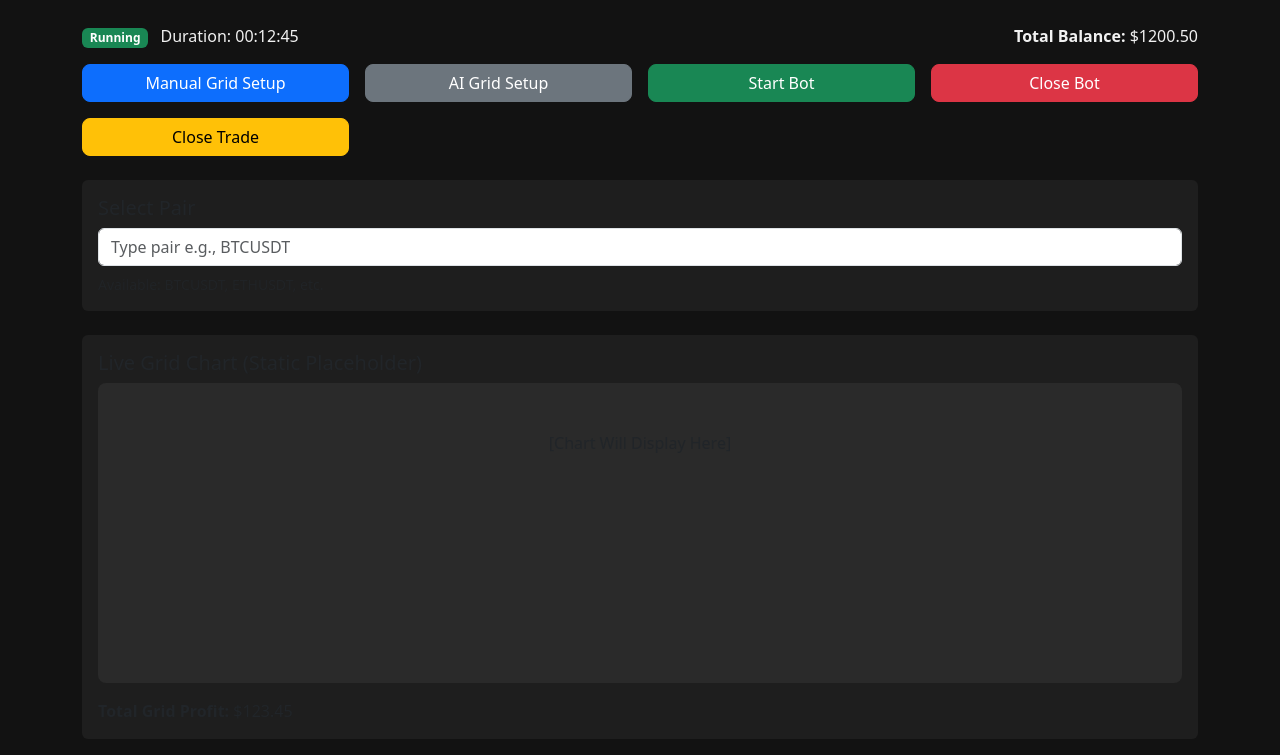
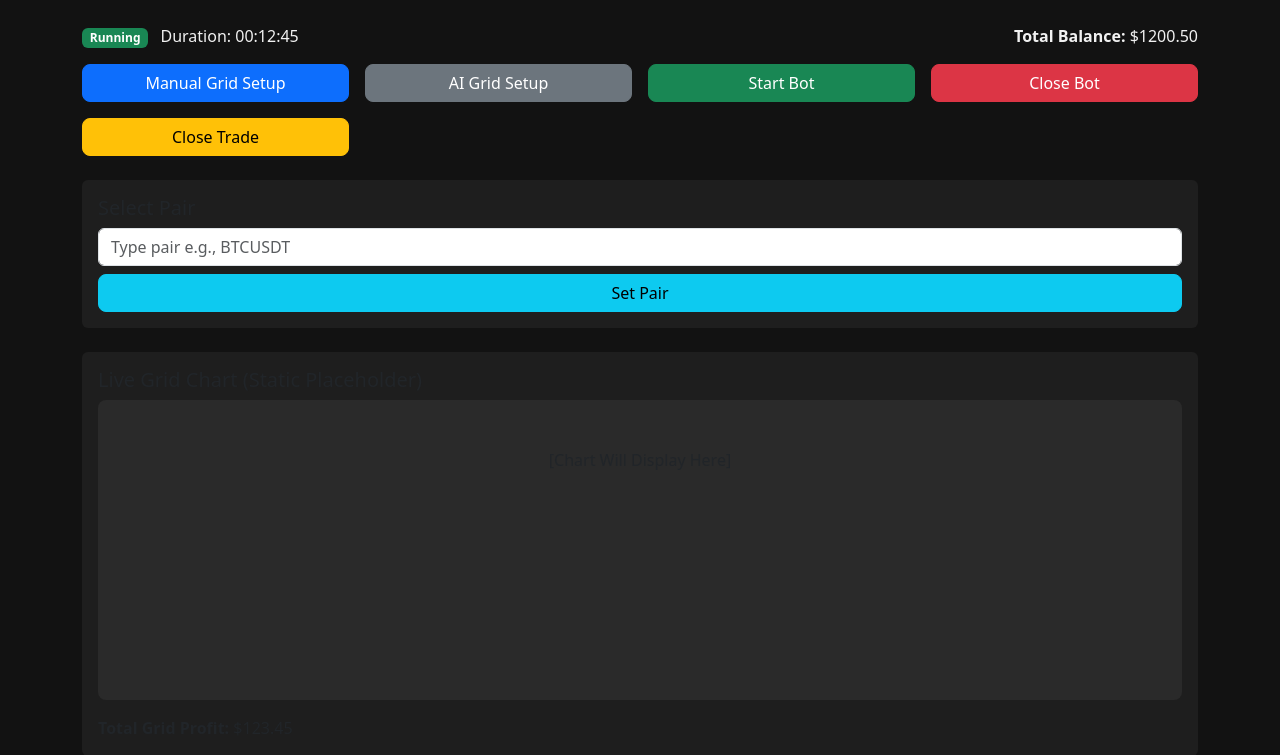
Before and after one commit to biplab2454/Real_grid_bot_binance, a Flask app: template templates/dashboard.html in a window 1280 px wide. Shown: the top 755 px of the page. Run offline with Flask 3, Linux system fonts and the light colour scheme; the template is opened without the code that fills it, so the values that code supplies are empty.

Commit message:
Update dashboard.html

```diff
--- a/templates/dashboard.html
+++ b/templates/dashboard.html
@@ -38,23 +38,23 @@
     <div class="row g-3">
 
         <div class="col-md-3">
-            <button class="btn btn-primary w-100">Manual Grid Setup</button>
+            <button onclick="triggerAction('/manual_grid_setup')" class="btn btn-primary w-100">Manual Grid Setup</button>
         </div>
 
         <div class="col-md-3">
-            <button class="btn btn-secondary w-100">AI Grid Setup</button>
+            <button onclick="triggerAction('/ai_grid_setup')" class="btn btn-secondary w-100">AI Grid Setup</button>
         </div>
 
         <div class="col-md-3">
-            <button class="btn btn-success w-100">Start Bot</button>
+            <button onclick="triggerAction('/start-bot')" class="btn btn-success w-100">Start Bot</button>
         </div>
 
         <div class="col-md-3">
-            <button class="btn btn-danger w-100">Close Bot</button>
+            <button onclick="triggerAction('/close-bot')" class="btn btn-danger w-100">Close Bot</button>
         </div>
 
         <div class="col-md-3">
-            <button class="btn btn-warning w-100">Close Trade</button>
+            <button onclick="triggerAction('/close_trade')" class="btn btn-warning w-100">Close Trade</button>
         </div>
 
     </div>
@@ -62,8 +62,8 @@
     <!-- Pair Input -->
     <div class="card mt-4 p-3">
         <h5>Select Pair</h5>
-        <input type="text" class="form-control" placeholder="Type pair e.g., BTCUSDT">
-        <small class="text-muted mt-2 d-block">Available: BTCUSDT, ETHUSDT, etc.</small>
+        <input type="text" id="pair-input" class="form-control" placeholder="Type pair e.g., BTCUSDT">
+        <button onclick="setPair()" class="btn btn-info w-100 mt-2">Set Pair</button>
     </div>
 
     <!-- Chart + Stats -->
@@ -80,5 +80,37 @@
 
 </div>
 
+<!-- JS Functions -->
+<script>
+function triggerAction(endpoint) {
+    fetch(endpoint, { method: 'POST' })
+    .then(res => res.json())
+    .then(data => {
+        alert(data.status);
+    })
+    .catch(err => {
+        alert("Error connecting to backend.");
+        console.error(err);
+    });
+}
+
+function setPair() {
+    const pair = document.getElementById("pair-input").value;
+    fetch('/set_pair', {
+        method: 'POST',
+        headers: { 'Content-Type': 'application/json' },
+        body: JSON.stringify({ pair: pair })
+    })
+    .then(res => res.json())
+    .then(data => {
+        alert(data.status);
+    })
+    .catch(err => {
+        alert("Error setting pair.");
+        console.error(err);
+    });
+}
+</script>
+
 </body>
 </html>
```
